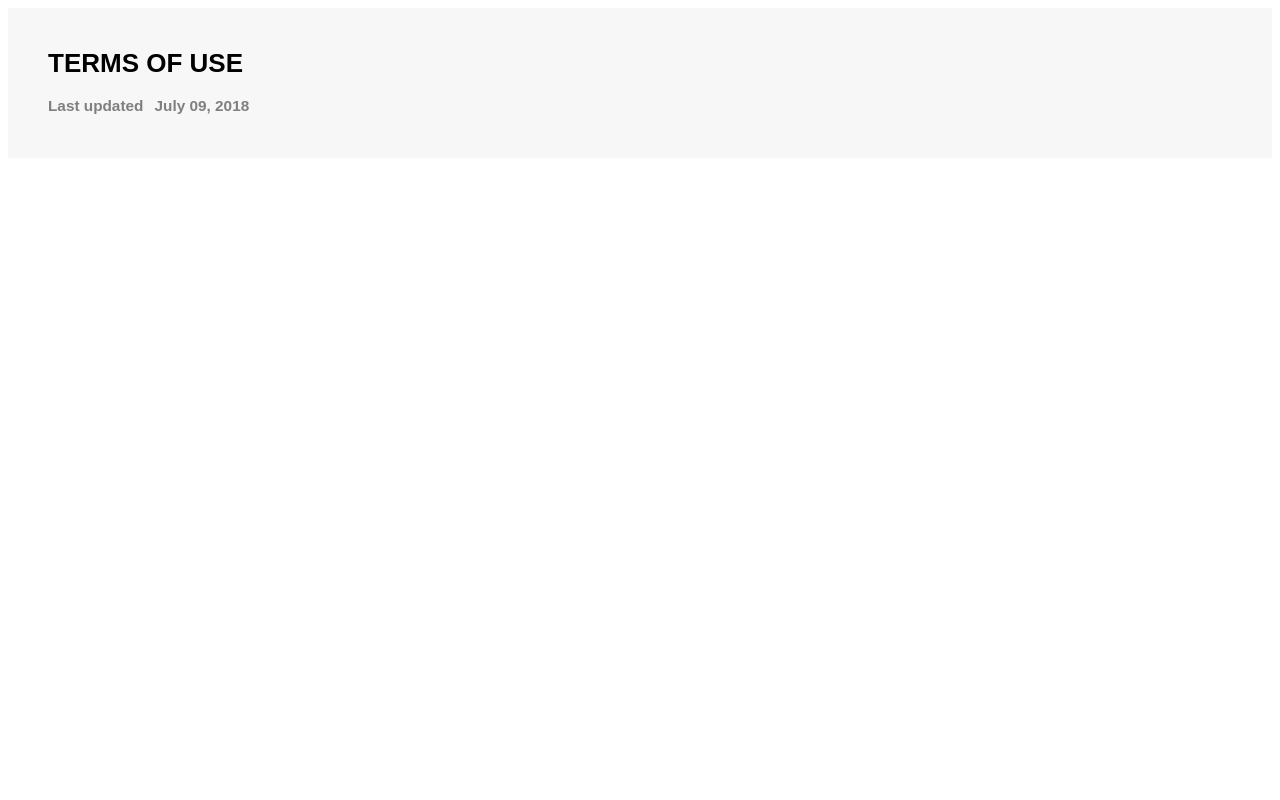
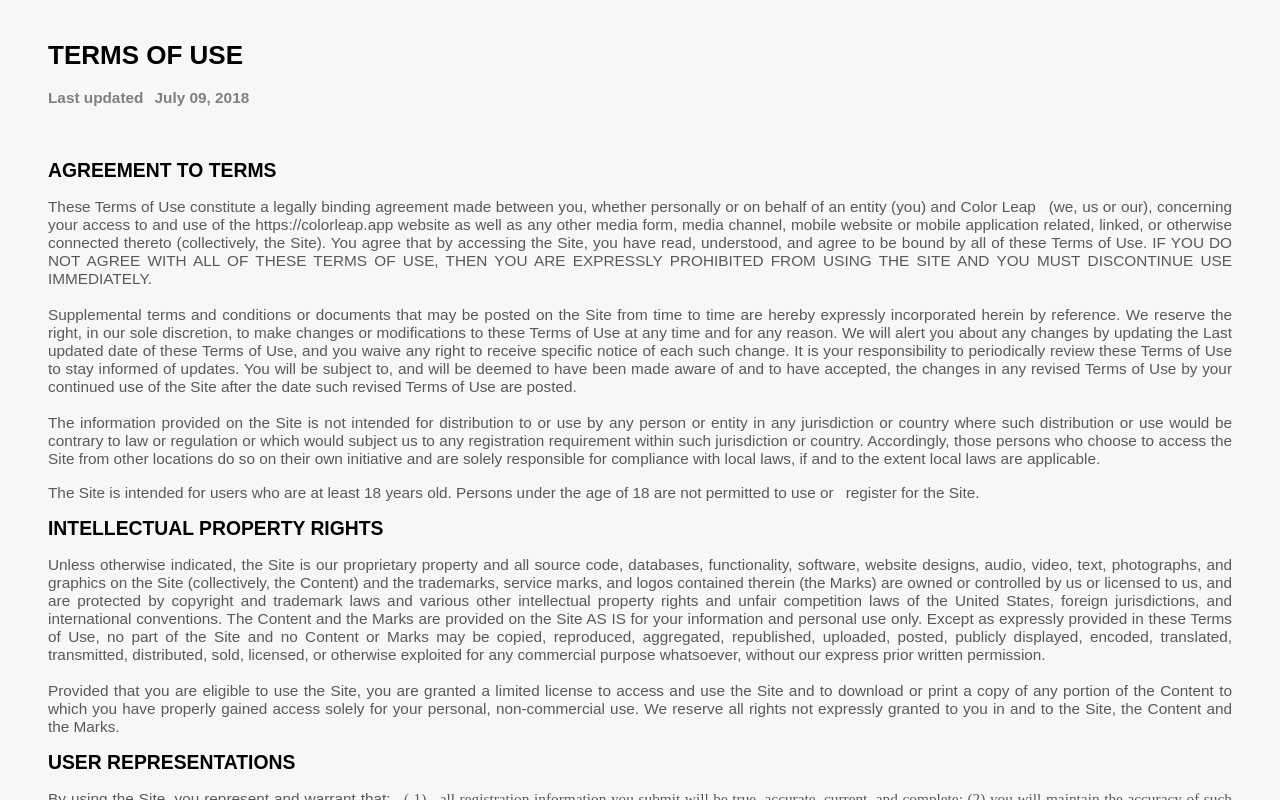
Before and after one commit to brettshepherd/MoonLaunch, an Angular app: page /terms in a window 1280 px wide. Built offline with nearby package versions, Linux system fonts and the light colour scheme.

Commit message:
first commit

```diff
--- a/src/app/app.component.sass
+++ b/src/app/app.component.sass
@@ -1,3 +1,9 @@
 @import ~sass/variables
+
+.page
+    position: relative
+    height: 100%
+    width: 100%
+
 router-outlet
     display: none
--- a/src/app/privacy-policy/privacy-policy.component.ts
+++ b/src/app/privacy-policy/privacy-policy.component.ts
@@ -4,7 +4,7 @@ import { Component, OnInit } from "@angular/core";
   selector: "privacy-policy",
   template: `
   <div class="wrapper">
-    <iframe src="assets/HTML/privacy-policy2.html" frameborder="0"></iframe>
+    <iframe src="/assets/HTML/privacy-policy2.html" frameborder="0"></iframe>
   </div>
 
   `,
--- a/src/app/terms-conditions/terms-conditions.component.ts
+++ b/src/app/terms-conditions/terms-conditions.component.ts
@@ -4,7 +4,7 @@ import { Component, OnInit } from "@angular/core";
   selector: "terms-conditions",
   template: `
   <div class="wrapper">
-    <iframe src="assets/HTML/terms-conditions.html" frameborder="0"></iframe>
+    <iframe src="/assets/HTML/terms-conditions.html" frameborder="0"></iframe>
   </div>
 
   `,
--- a/src/styles.sass
+++ b/src/styles.sass
@@ -1 +1,59 @@
-/* You can add global styles to this file, and also import other style files */
+@import ~sass/variables
+*
+    box-sizing: border-box
+    -webkit-box-sizing: border-box
+    -moz-box-sizing: border-box
+    -webkit-tap-highlight-color: transparent
+    margin: 0
+    padding: 0
+    &:before,
+    &:after
+        box-sizing: border-box
+        -webkit-box-sizing: border-box
+        -moz-box-sizing: border-box
+    &:focus
+        outline: none
+    &::selection
+        background: $accent
+        color: white
+
+html,
+body
+    height: 100%
+    width: 100%
+    margin: 0
+    padding: 0
+    font-family: 'Ubuntu', sans-serif
+    font-weight: 400
+    line-height: 1.5rem
+    -webkit-font-smoothing: antialiased
+    color: $dark70
+    -webkit-overflow-scrolling: touch
+    overflow: hidden
+    background-color: $light
+
+button
+    border: none
+    background: none
+    cursor: pointer
+    font-family: Ubuntu
+
+input
+    border: none
+    border-radius: 0
+    appearance: none
+    background: none
+    font-family: inherit
+    &:-webkit-autofill
+        -webkit-transition-delay: 99999s
+
+
+@-webkit-keyframes autofill
+    to
+        color: black
+        background: transparent
+
+a
+    text-decoration: none
+    outline: 0
+    color: inherit
```
